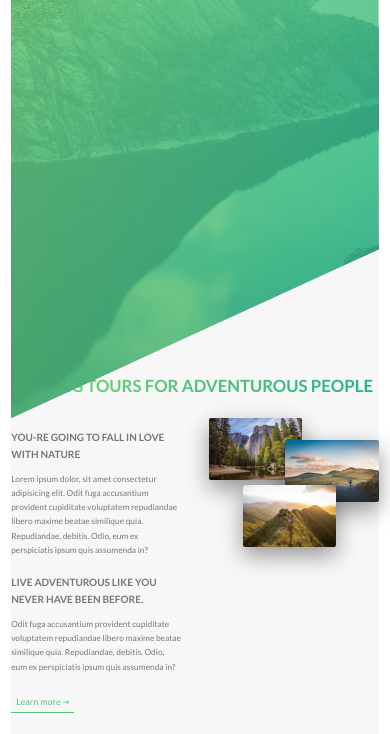
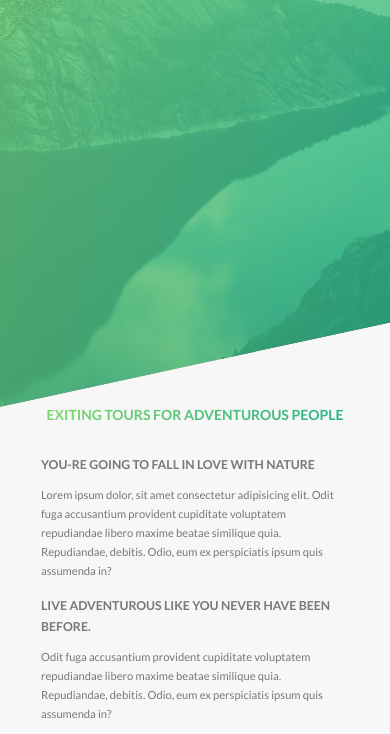
Before and after one commit to supriyoMondal/Natours-sass, a website: page index.html in a window 390 px wide. Shown: the part 395-1129 px from the top of the page. Drawn offline with Linux system fonts and the light colour scheme.

Commit message:
Layout Responsive

```diff
--- a/sass/base/_base.scss
+++ b/sass/base/_base.scss
@@ -30,4 +30,7 @@ body{
     color: $color-grey-text;
     padding: 2rem;
     box-sizing: border-box;
+    @include respond(tab-port){
+       padding: 0;
+    }
 }
--- a/sass/base/_typography.scss
+++ b/sass/base/_typography.scss
@@ -3,6 +3,7 @@
     text-transform: uppercase;
     backface-visibility: hidden;
     margin-bottom: 3rem;
+
     &--main{
         display: block;
         font-size: 5.5rem;
@@ -10,6 +11,10 @@
         letter-spacing: 3.5rem;
         animation-name: moveInLeft;
         animation-duration: 1s;
+        @include respond(phone){
+            letter-spacing: 1.8rem;
+            font-size: 5rem;
+        }
     }
     &--sub{
         display: block;
@@ -30,6 +35,9 @@
     -webkit-background-clip: text;
     color: transparent;
     transition: all .2s;
+    @include respond(phone){
+        font-size: 2.5rem;
+    }
     &:hover{
         transform: skew(10deg,2deg) scale(1.05);
         text-shadow: .5rem 1rem 2rem rgba(#000000,.2);
@@ -39,10 +47,16 @@
 .heading-tertiary{
     font-size: 1.8rem;
     font-weight: 700;
+    @include respond(tab-port){
+        font-size: 2.2rem;
+    }
     text-transform: uppercase;
 }
 .paragraph{
     font-size: 1.5rem;
+    @include respond(tab-port){
+        font-size: 2rem;
+    }
     &:not(:last-child){
         margin-bottom: 3rem;
     }
--- a/sass/layout/_footer.scss
+++ b/sass/layout/_footer.scss
@@ -1,7 +1,9 @@
 .footer{
     background-color: #333;
     padding: 7rem 0 5rem 0;
-
+    @include respond(phone){
+        padding: 5rem 0 3rem 0;
+    }
     &__logo-box{
        text-align: center;
        margin-bottom: 5rem;
@@ -14,6 +16,13 @@
         border-top: 1px solid #ccc;
         padding-top: 2rem;
         display: inline-block;
+        @include respond(tab-port){
+        width: 100%;
+        text-align: center;
+        font-size: 1.7rem;
+        border-top: none;
+
+        }
     }
     &__list{
         list-style: none;
@@ -46,5 +55,10 @@
         float: right;
         color: #f7f7f7;
         font-size: 1.2rem;
+        @include respond(tab-port){
+          font-size: 1.7rem;
+          text-align: center;
+          width: 100%;
+            }
     }
 }
--- a/sass/layout/_grid.scss
+++ b/sass/layout/_grid.scss
@@ -1,8 +1,14 @@
 .row{
     max-width: $grid-width;
     margin: 0 auto;
+    @include respond(tab-port){
+        max-width: 55rem !important;
+    }
     &:not(:last-child){
         margin-bottom: $gutter-vertical;
+        @include respond(tab-port){
+            margin-bottom: 6rem;
+         }
     }
     @include clearFix;
 
@@ -10,6 +16,13 @@
         float: left;
         &:not(:last-child){
             margin-right: $gutter-horizontal;
+            @include respond(tab-port){
+               margin-right: 0;
+               margin-bottom: 6rem;
+            }
+        }
+        @include respond(tab-port){
+            width: 100% !important;
         }
     }
 
--- a/sass/layout/_header.scss
+++ b/sass/layout/_header.scss
@@ -4,6 +4,10 @@
     background-size: cover;
     background-position: top;
     clip-path: polygon(0 0,100% 0,100% 75vh,0 100%);
+    @include respond(phone){
+        clip-path: polygon(0 0,100% 0,100% 85vh,0 100%);
+
+     }
     position: relative;
     &__logo-box{
         position: absolute;
--- a/sass/page/_home.scss
+++ b/sass/page/_home.scss
@@ -2,10 +2,17 @@
     background-color: $color-grey-light;
     padding: 22rem 0 18rem 0;
     margin-top: -20vh;
+    @include respond(phone){
+    margin-top: -15vh;
+
+    }
 }
 .section-features{
     background-color: $color-grey-light;
     padding: 18rem 0;
+    @include respond(phone){
+        padding: 15rem 0;
+        }
     background-image: linear-gradient(to right bottom,rgba($color-primary-light, 0.8),rgba($color-primary-dark,0.8)),url(../img/nat-4.jpg);
     background-size: cover;
     background-position: top;
```
Also changed, not shown: css/style.css.
